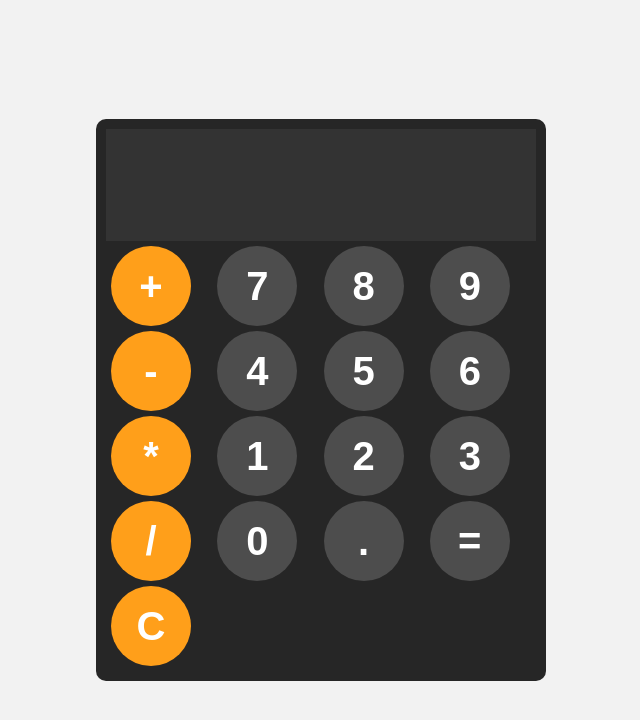
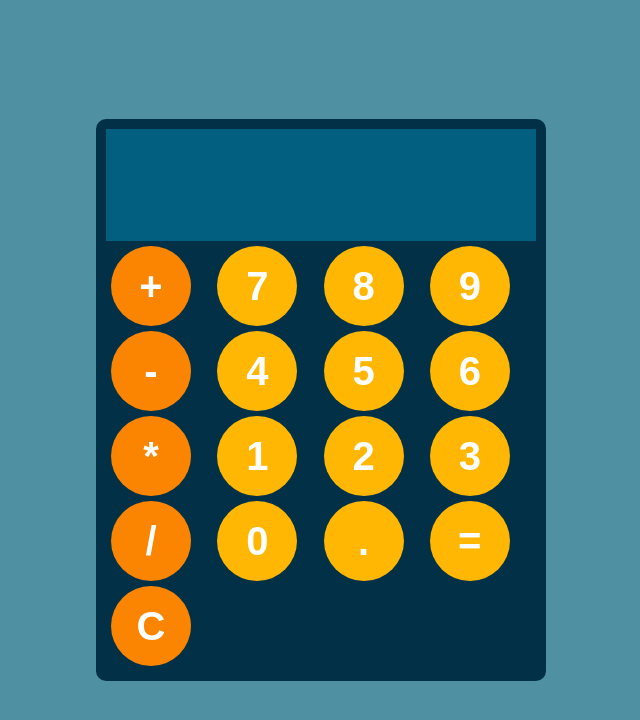
Before and after one commit to abuMaimunah/calculator, a plain HTML site: page index.html in a window 1280 px wide. Shown: the whole page, without its empty margins (319-959 px from the left). Drawn offline with Linux system fonts and the light colour scheme.

Commit message:
Updated my color palette

```diff
--- a/style.css
+++ b/style.css
@@ -7,33 +7,33 @@ body{
   justify-content: center;
   align-items: center;
   height: 100vh;
-  background-color: hsl(0, 0%, 95%);
+  background-color: #4F91A3;
 }
 button{
   width: 80px;
   height: 80px;
   border-radius: 50px;
   border: none;
-  background-color: hsl(0,0%,30%);
+  background-color: #FFB703;
   color: white;
   font-size:2.5rem;
   font-weight: bold;
   cursor: pointer;
 }
 button:hover{
-  background-color: hsl(0, 0%, 40%);
+  background-color: #FFD166;
 }
 button:active{
-  background-color: hsl(0, 0%, 50%);
+  background-color: #FFE4A1;
 }
 .operator{
-  background-color: hsl(35, 100%, 55%);
+  background-color: #FB8500;
 }
 .operator:hover{
-  background-color: hsl(35, 100%, 65%);
+  background-color: #FFA647;
 }
 .operator:active{
-  background-color: hsl(35, 100%, 75%);
+  background-color: #FFC48D;
 }
 #keys{
   display: grid;
@@ -43,7 +43,7 @@ button:active{
 }
 #calculator{
   font-family: 'Trebuchet MS', 'Lucida Sans Unicode', 'Lucida Grande', 'Lucida Sans', Arial, sans-serif;
-  background-color: hsl(0, 0%, 15%);
+  background-color: #023047;
   max-width: 450px;
   overflow: hidden;
   padding: 10px;
@@ -55,6 +55,6 @@ button:active{
   font-size: 5rem;
   text-align: left;
   color: white;
-  background-color: hsl(0, 0%, 20%);
+  background-color: #035F80;
   border: none;
 }
```
